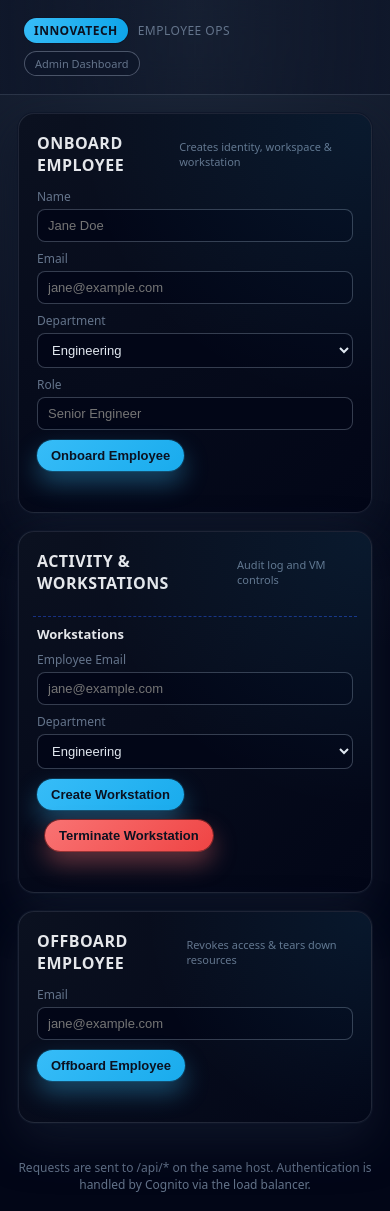
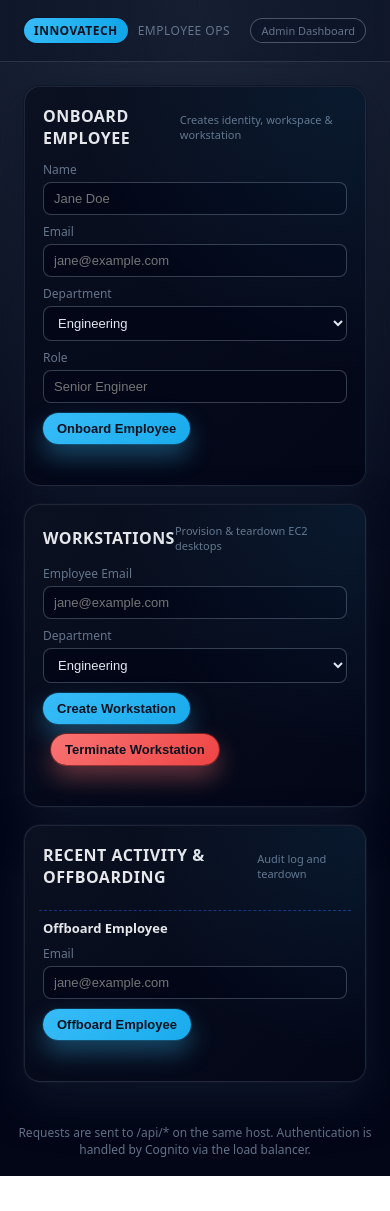
Before and after one commit to lilpressf/S3casestudy3, a plain HTML site: page frontend/index.html in a window 390 px wide. After the commit the page ends 1176 px from the top, so only its background shows below. Drawn offline with Linux system fonts and the light colour scheme.

Commit message:
fdsfsdfsdf

```diff
--- a/frontend/index.html
+++ b/frontend/index.html
@@ -84,10 +84,10 @@
     main {
       flex: 1;
       display: grid;
-      grid-template-columns: minmax(0, 1.5fr) minmax(0, 1fr);
+      grid-template-columns: minmax(0, 1.2fr) minmax(0, 1.2fr) minmax(0, 0.9fr);
       gap: 18px;
       padding: 24px;
-      max-width: 1100px;
+      max-width: 1280px;
       width: 100%;
       margin: 0 auto;
     }
@@ -254,15 +254,9 @@
       font-size: 12px;
     }
 
-    @media (max-width: 640px) {
-      header {
-        flex-direction: column;
-        align-items: flex-start;
-        gap: 8px;
-      }
+    @media (max-width: 960px) {
       main {
         grid-template-columns: 1fr;
-        padding: 18px;
       }
     }
   </style>
@@ -299,15 +293,9 @@
       </div>
     </section>
 
-    <!-- Activity / Workstations -->
-    <section class="card" id="activity-card">
-      <h2>Activity & Workstations <span>Audit log and VM controls</span></h2>
-
-      <div class="activity-log" id="activity-list"></div>
-
-      <hr style="border: none; border-top: 1px dashed rgba(30,64,175,0.7); margin: 10px -4px 8px;" />
-
-      <h3 style="font-size: 13px; margin: 4px 0 6px; color: #e5e7eb;">Workstations</h3>
+    <!-- Workstations -->
+    <section class="card" id="workstation-card">
+      <h2>Workstations <span>Provision & teardown EC2 desktops</span></h2>
 
       <label for="ws-email">Employee Email</label>
       <input id="ws-email" placeholder="jane@example.com" />
@@ -320,16 +308,41 @@
       </select>
 
       <button id="ws-create-btn">Create Workstation</button>
-      <button id="ws-terminate-btn" style="margin-left: 8px; background: linear-gradient(135deg, #f97373, #ef4444); box-shadow: 0 12px 24px rgba(248,113,113,0.4), 0 0 0 1px rgba(127,29,29,0.9);">Terminate Workstation</button>
+      <button
+        id="ws-terminate-btn"
+        style="
+          margin-left: 8px;
+          background: linear-gradient(135deg, #f97373, #ef4444);
+          box-shadow: 0 12px 24px rgba(248,113,113,0.4),
+            0 0 0 1px rgba(127,29,29,0.9);
+        "
+      >
+        Terminate Workstation
+      </button>
 
       <div class="status">
         <span id="ws-status"></span>
       </div>
     </section>
 
-    <!-- Offboarding -->
-    <section class="card" id="offboard-card">
-      <h2>Offboard Employee <span>Revokes access & tears down resources</span></h2>
+    <!-- Activity / Offboarding -->
+    <section class="card" id="activity-card">
+      <h2>Recent Activity & Offboarding <span>Audit log and teardown</span></h2>
+
+      <div class="activity-log" id="activity-list"></div>
+
+      <hr
+        style="
+          border: none;
+          border-top: 1px dashed rgba(30, 64, 175, 0.7);
+          margin: 10px -4px 8px;
+        "
+      />
+
+      <h3 style="font-size: 13px; margin: 4px 0 6px; color: #e5e7eb;">
+        Offboard Employee
+      </h3>
+
       <label for="off-email">Email</label>
       <input id="off-email" placeholder="jane@example.com" />
 
@@ -340,7 +353,10 @@
     </section>
   </main>
 
-  <footer>Requests are sent to /api/* on the same host. Authentication is handled by Cognito via the load balancer.</footer>
+  <footer>
+    Requests are sent to /api/* on the same host. Authentication is handled by
+    Cognito via the load balancer.
+  </footer>
 
   <script>
     async function api(path, payload, method = 'POST') {
@@ -412,8 +428,11 @@
         const res = await api('/workstation/create', { email, department: dept });
         wsStatus.textContent = 'Workstation creation started';
         pushActivity(`Workstation requested for ${email}`, 'info');
-        if (res.detail && res.detail.workstation && res.detail.workstation.instance_id) {
-          pushActivity(`Instance ID: ${res.detail.workstation.instance_id}`, 'info');
+        const ws = res.detail && res.detail.workstation;
+        if (ws && ws.instance_id) {
+          pushActivity(`Instance ID: ${ws.instance_id}`, 'info');
+        } else if (ws && ws.reason) {
+          pushActivity(`Workstation status: ${ws.status} (${ws.reason})`, 'warning');
         }
       } catch (err) {
         wsStatus.textContent = 'Error creating workstation';
```
